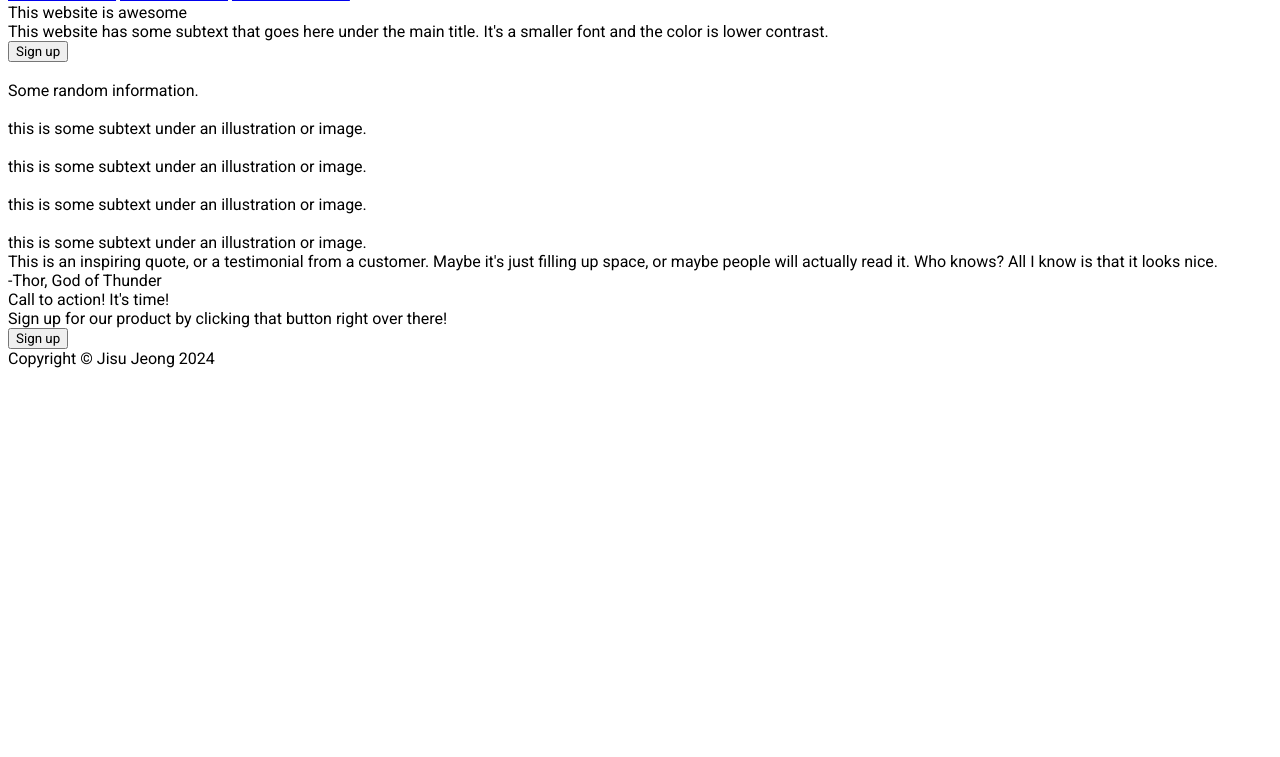
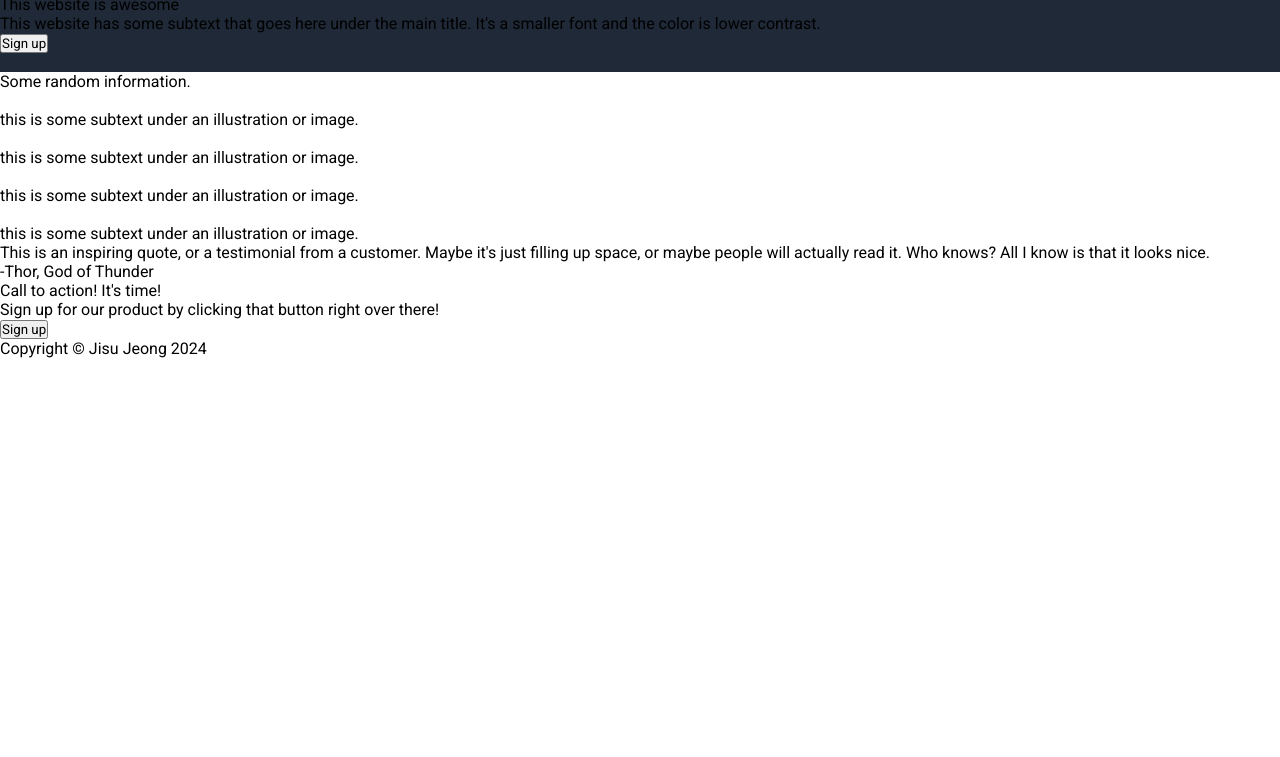
Before and after one commit to jisnotu/odin-landing-page, a plain HTML site: page index.html in a window 1280 px wide. Shown: the part 43-800 px from the top of the page. Drawn offline with Linux system fonts and the light colour scheme.

Commit message:
Set up high-level top flex container

```diff
--- a/style.css
+++ b/style.css
@@ -1,3 +1,11 @@
 * {
   font-family: Roboto, sans-serif;
+  margin: 0;
+  padding: 0;
 }
+
+.top-container {
+  background-color: #1F2937;
+  display: flex;
+  flex-direction: column;
+}
```
